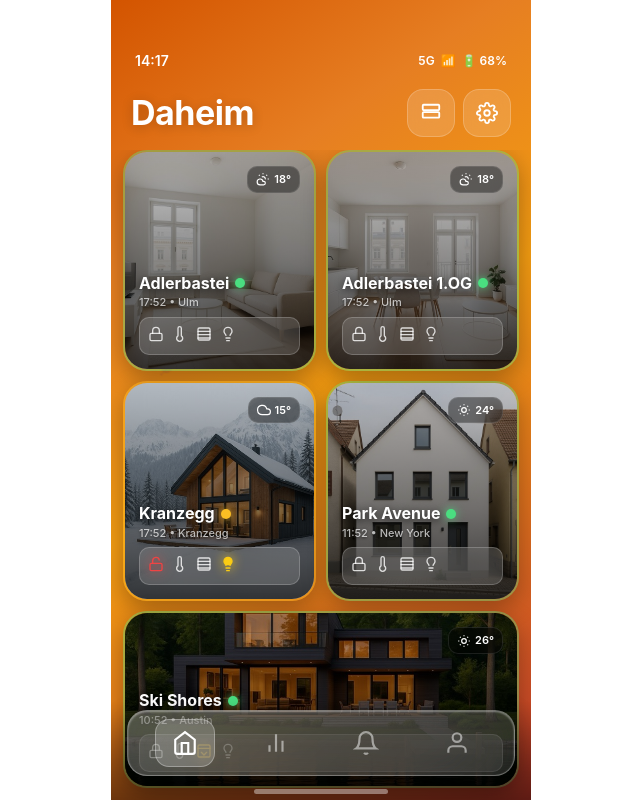
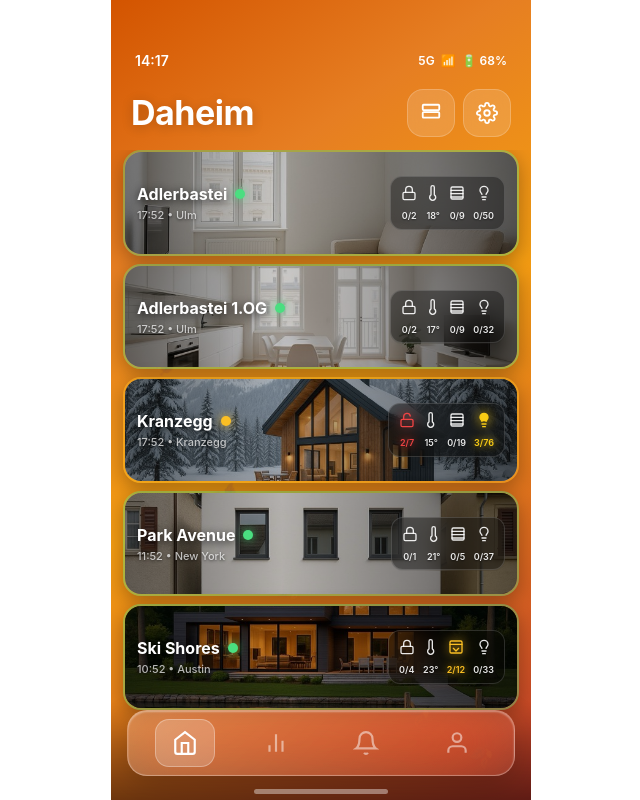
Before and after one commit to murtopia/thorsten, a React (Vite) app: page / in a window 1280 px wide. Shown: the whole page, without its empty margins (319-959 px from the left). Built offline with nearby package versions, Linux system fonts and the light colour scheme.

Commit message:
Redesign grid view: 5 horizontal stacked cards with data values

```diff
--- a/src/App.jsx
+++ b/src/App.jsx
@@ -300,21 +300,45 @@ export default function App() {
     );
   };
 
-  // Compact tile for grid view
-  const CompactTile = ({ house, isLarge = false }) => {
+  // Compact horizontal card for grid view
+  const CompactCard = ({ house }) => {
     const hasUnlockedDoors = house.locks.unlocked > 0;
     const hasLightsOn = house.lights.on > 0;
     const hasShadesOpen = house.shades.open > 0;
     const isSecure = !hasUnlockedDoors && !hasLightsOn;
 
+    const activeColor = { locks: '#ef4444', temp: '#f59e0b', shades: '#fbbf24', lights: '#facc15' };
+
+    const MiniStatus = ({ value, total, type, isActive }) => {
+      const color = isActive ? activeColor[type] : 'rgba(255,255,255,0.9)';
+      return (
+        <div style={{ display: 'flex', flexDirection: 'column', alignItems: 'center', gap: '2px' }}>
+          <div style={{ filter: isActive ? `drop-shadow(0 0 6px ${activeColor[type]})` : 'none' }}>
+            {type === 'locks' && (isActive ? <UnlockedIcon color={color} size={16} /> : <LockIcon color={color} size={16} />)}
+            {type === 'temp' && <ThermometerIcon color={color} size={16} />}
+            {type === 'shades' && (isActive ? <ShadesOpenIcon color={color} size={16} /> : <ShadesClosedIcon color={color} size={16} />)}
+            {type === 'lights' && <LightbulbIcon color={color} size={16} filled={isActive} />}
+          </div>
+          <span style={{
+            color: color,
+            fontSize: '9px',
+            fontWeight: '600',
+            textShadow: isActive ? `0 0 8px ${activeColor[type]}` : '0 1px 2px rgba(0,0,0,0.5)',
+          }}>
+            {type === 'temp' ? `${value}°` : `${value}/${total}`}
+          </span>
+        </div>
+      );
+    };
+
     return (
       <div style={{
         position: 'relative',
-        borderRadius: isLarge ? '24px' : '20px',
+        borderRadius: '18px',
         overflow: 'hidden',
         height: '100%',
         border: isSecure ? '2px solid rgba(74, 222, 128, 0.4)' : '2px solid rgba(251, 191, 36, 0.4)',
-        boxShadow: `0 8px 24px rgba(0,0,0,0.3)`,
+        boxShadow: '0 6px 20px rgba(0,0,0,0.3)',
         cursor: 'pointer',
       }}>
         <HouseBackground houseName={house.name} />
@@ -322,96 +346,58 @@ export default function App() {
         <div style={{
           position: 'absolute',
           inset: 0,
-          background: 'linear-gradient(180deg, rgba(0,0,0,0.2) 0%, rgba(0,0,0,0.5) 60%, rgba(0,0,0,0.75) 100%)',
+          background: 'linear-gradient(90deg, rgba(0,0,0,0.5) 0%, rgba(0,0,0,0.2) 40%, rgba(0,0,0,0.4) 70%, rgba(0,0,0,0.6) 100%)',
         }} />
 
         <div style={{
           position: 'relative',
           height: '100%',
-          padding: isLarge ? '14px' : '10px',
+          padding: '10px 12px',
           display: 'flex',
-          flexDirection: 'column',
           justifyContent: 'space-between',
+          alignItems: 'center',
         }}>
-          {/* Top: Weather */}
-          <div style={{ display: 'flex', justifyContent: 'flex-end' }}>
-            <div style={{
-              display: 'flex', alignItems: 'center', gap: '4px',
-              background: 'rgba(0,0,0,0.4)',
-              backdropFilter: 'blur(10px)', WebkitBackdropFilter: 'blur(10px)',
-              borderRadius: '10px', padding: '4px 8px',
-              border: '1px solid rgba(255,255,255,0.1)',
-            }}>
-              <WeatherIcon condition={house.weather.condition} size={14} />
-              <span style={{ color: 'white', fontSize: '11px', fontWeight: '600' }}>
-                {house.weather.high}°
-              </span>
-            </div>
-          </div>
-
-          {/* Bottom: Info */}
-          <div>
-            {/* House name + status */}
-            <div style={{ display: 'flex', alignItems: 'center', gap: '6px', marginBottom: '2px' }}>
+          {/* Left: House info */}
+          <div style={{ display: 'flex', flexDirection: 'column', gap: '1px' }}>
+            <div style={{ display: 'flex', alignItems: 'center', gap: '8px' }}>
               <span style={{
                 color: 'white',
-                fontSize: isLarge ? '16px' : '13px',
+                fontSize: '16px',
                 fontWeight: '700',
                 textShadow: '0 2px 8px rgba(0,0,0,0.8)',
-                lineHeight: '1.1',
               }}>
                 {house.name}
               </span>
               <div style={{
-                width: isLarge ? '10px' : '8px',
-                height: isLarge ? '10px' : '8px',
-                borderRadius: '50%',
+                width: '10px', height: '10px', borderRadius: '50%',
                 background: isSecure ? '#4ade80' : '#fbbf24',
-                boxShadow: isSecure ? '0 0 8px rgba(74, 222, 128, 0.8)' : '0 0 8px rgba(251, 191, 36, 0.8)',
-                flexShrink: 0,
+                boxShadow: isSecure ? '0 0 10px rgba(74, 222, 128, 0.8)' : '0 0 10px rgba(251, 191, 36, 0.8)',
               }} />
             </div>
-
-            {/* Time + Location */}
-            <div style={{
+            <span style={{
               color: 'rgba(255,255,255,0.7)',
-              fontSize: isLarge ? '11px' : '9px',
+              fontSize: '11px',
               fontWeight: '500',
               textShadow: '0 1px 3px rgba(0,0,0,0.6)',
-              marginBottom: '6px',
             }}>
               {getLocalTime(house.timezone)} • {house.location.split(',')[0]}
-            </div>
+            </span>
+          </div>
 
-            {/* Mini status icons */}
-            <div style={{
-              display: 'flex',
-              gap: isLarge ? '8px' : '6px',
-              background: 'rgba(255,255,255,0.15)',
-              backdropFilter: 'blur(20px)', WebkitBackdropFilter: 'blur(20px)',
-              borderRadius: '10px',
-              padding: isLarge ? '6px 8px' : '4px 6px',
-              border: '1px solid rgba(255,255,255,0.2)',
-            }}>
-              <div style={{ filter: hasUnlockedDoors ? 'drop-shadow(0 0 6px #ef4444)' : 'none' }}>
-                {hasUnlockedDoors ?
-                  <UnlockedIcon color="#ef4444" size={isLarge ? 16 : 14} /> :
-                  <LockIcon color="rgba(255,255,255,0.8)" size={isLarge ? 16 : 14} />
-                }
-              </div>
-              <div>
-                <ThermometerIcon color="rgba(255,255,255,0.8)" size={isLarge ? 16 : 14} />
-              </div>
-              <div style={{ filter: hasShadesOpen ? 'drop-shadow(0 0 6px #fbbf24)' : 'none' }}>
-                {hasShadesOpen ?
-                  <ShadesOpenIcon color="#fbbf24" size={isLarge ? 16 : 14} /> :
-                  <ShadesClosedIcon color="rgba(255,255,255,0.8)" size={isLarge ? 16 : 14} />
-                }
-              </div>
-              <div style={{ filter: hasLightsOn ? 'drop-shadow(0 0 6px #facc15)' : 'none' }}>
-                <LightbulbIcon color={hasLightsOn ? "#facc15" : "rgba(255,255,255,0.8)"} size={isLarge ? 16 : 14} filled={hasLightsOn} />
-              </div>
-            </div>
+          {/* Right: Status indicators */}
+          <div style={{
+            display: 'flex',
+            gap: '8px',
+            background: 'rgba(0,0,0,0.35)',
+            backdropFilter: 'blur(16px)', WebkitBackdropFilter: 'blur(16px)',
+            borderRadius: '12px',
+            padding: '6px 10px',
+            border: '1px solid rgba(255,255,255,0.15)',
+          }}>
+            <MiniStatus value={house.locks.unlocked} total={house.locks.total} type="locks" isActive={hasUnlockedDoors} />
+            <MiniStatus value={house.temp.low.toFixed(0)} total={house.temp.high.toFixed(0)} type="temp" isActive={false} />
+            <MiniStatus value={house.shades.open} total={house.shades.total} type="shades" isActive={hasShadesOpen} />
+            <MiniStatus value={house.lights.on} total={house.lights.total} type="lights" isActive={hasLightsOn} />
           </div>
         </div>
       </div>
@@ -463,41 +449,23 @@ export default function App() {
           </div>
         </div>
       ) : (
-        /* Compact Grid View - Everything fits on one screen */
+        /* Compact Grid View - 5 horizontal cards stacked */
         <div style={{
           flex: 1,
-          padding: '0 12px 12px',
+          padding: '0 12px',
+          paddingBottom: '90px', // Space for tab bar
           display: 'flex',
           flexDirection: 'column',
-          gap: '10px',
+          gap: '8px',
           overflow: 'hidden',
           position: 'relative',
           zIndex: 1,
         }}>
-          {/* Top row: 2 tiles */}
-          <div style={{ display: 'flex', gap: '10px', flex: 1, minHeight: 0 }}>
-            <div style={{ flex: 1 }}>
-              <CompactTile house={houses[0]} isLarge />
+          {houses.map(house => (
+            <div key={house.id} style={{ flex: 1, minHeight: 0 }}>
+              <CompactCard house={house} />
             </div>
-            <div style={{ flex: 1 }}>
-              <CompactTile house={houses[1]} isLarge />
-            </div>
-          </div>
-
-          {/* Middle row: 2 tiles */}
-          <div style={{ display: 'flex', gap: '10px', flex: 1, minHeight: 0 }}>
-            <div style={{ flex: 1 }}>
-              <CompactTile house={houses[2]} isLarge />
-            </div>
-            <div style={{ flex: 1 }}>
-              <CompactTile house={houses[3]} isLarge />
-            </div>
-          </div>
-
-          {/* Bottom row: 1 wide tile */}
-          <div style={{ flex: 0.8, minHeight: 0 }}>
-            <CompactTile house={houses[4]} isLarge />
-          </div>
+          ))}
         </div>
       )}
 
```
